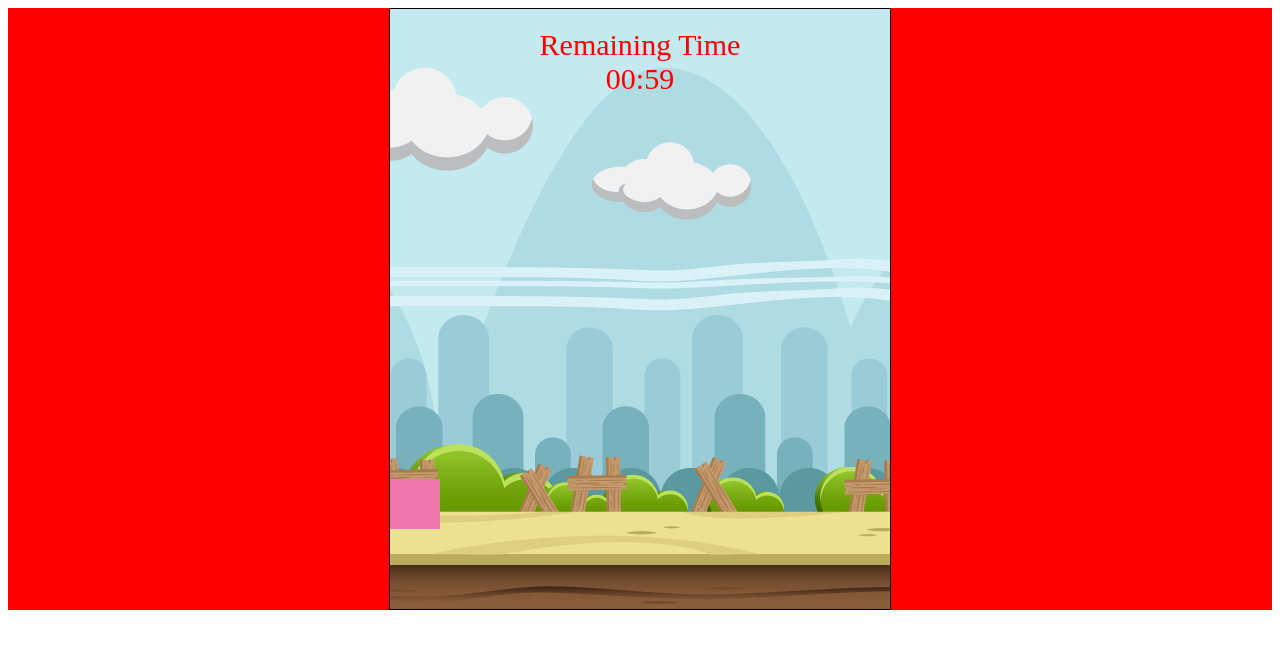
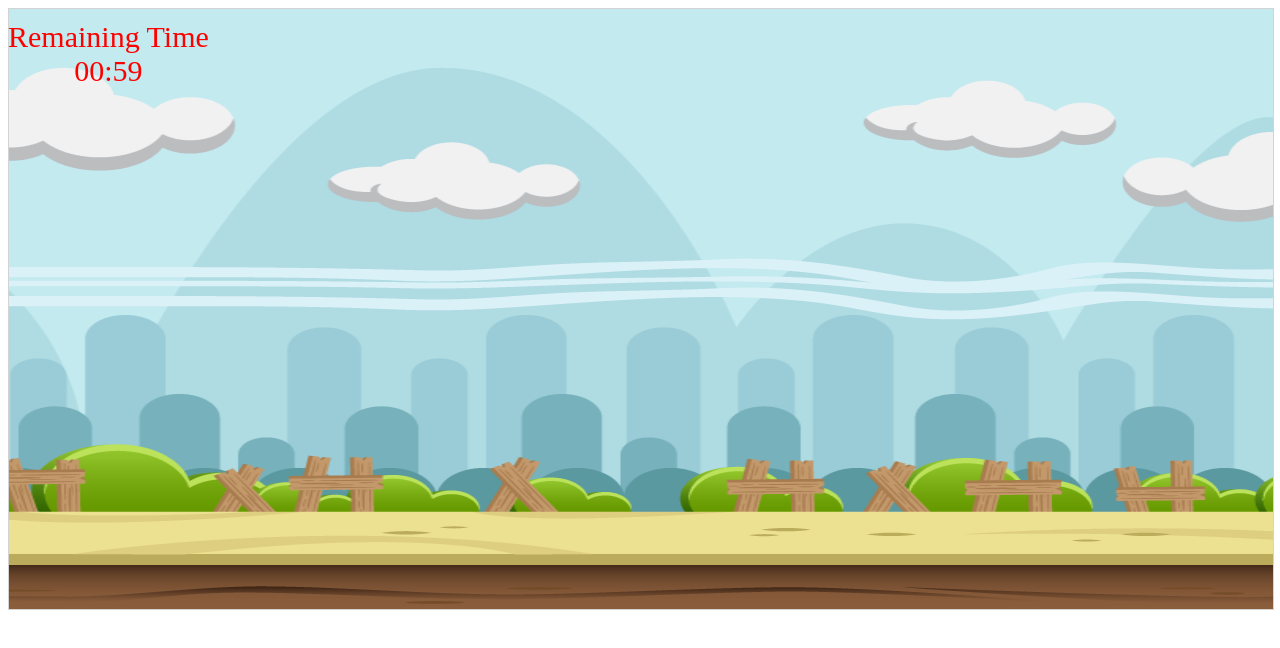
Before and after one commit to AsmaaTaha/Game-Project, a website: page index.html in a window 1280 px wide. Both pictures are taken after a click on the button "Start Game". Drawn offline with Linux system fonts and the light colour scheme.

Commit message:
organizing classes

```diff
--- a/index.html
+++ b/index.html
@@ -10,13 +10,11 @@
 </head>
 
 <body>
-<div class="svg-window">
-    <svg id="svgLayout" width="500" height="600"  style="border:1px solid black;background-image: url(images/background.png)">
-    </svg>
+
     <div class="time-show">Remaining Time <div class="real-time" id="time">01:00</div></div>
     <input type="button" value="Start Game" id="start">
-</div>
-    <script src="script.js"></script>
+    <!-- <script src="script.js"></script> -->
+    <script src="main.js"></script>
 </body>
 
 </html>
--- /dev/null
+++ b/main.js
@@ -0,0 +1,64 @@
+var startbtn = document.getElementById("start");
+var timer = document.getElementById("time");
+var time = document.getElementsByClassName("time-show");
+
+startbtn.addEventListener("click", function () {
+    startbtn.style.display = "none";
+    time[0].style.display = "block";
+    timer.style.display = "flex";
+    var minutes = 60 * 1,
+        display = document.querySelector('#time');
+    startTimer(minutes, display);
+    clicked = true;
+});
+function startTimer(duration, display) {
+
+    var timer = duration, minutes, seconds;
+    setInterval(function () {
+        minutes = parseInt(timer / 60, 10)
+        seconds = parseInt(timer % 60, 10);
+
+        minutes = minutes < 10 ? "0" + minutes : minutes;
+        seconds = seconds < 10 ? "0" + seconds : seconds;
+
+        display.textContent = minutes + ":" + seconds;
+
+        if (--timer < 0) {
+            // alert("TIME OUT")
+            drawSquare(sqaure, 0, 470, 50, 50, "#ee76ad");
+            timer = duration;
+        }
+    }, 1000);
+}
+
+class Shape {
+    constructor(width, height, color, x, y, type) {
+        this.width = width;
+        this.height = height;
+        this.color = color;
+        this.x = x;
+        this.y = y;
+        this.type = type;
+        this.score = 0;
+        this.speedX = 0;
+        this.speedY = 0;
+        this.gravity = 0;
+        this.gravitySpeed = 0;
+    }
+    drawCanvas() {
+        var canvas = document.createElement("canvas");
+        canvas.width = window.innerWidth - 30;
+        canvas.height = 600;
+        this.context = canvas.getContext("2d");
+        canvas.setAttribute('class', "window");
+        document.body.insertBefore(canvas, document.body.childNodes[0]);
+        // this.frameNo = 0;
+        // this.interval = setInterval(updateGameArea, 20);
+    }
+    drawShape() {
+
+    }
+}
+
+var s = new Shape(100, 100, "red", 560, 500, "square");
+s.drawCanvas();
--- /dev/null
+++ b/sass/components/_canvas.scss
@@ -0,0 +1,10 @@
+canvas {
+    border: 1px solid #d3d3d3;
+    background-image:url("background.png");
+    background-repeat: no-repeat;
+    background-size: 100% 100%;
+    background-color: #686363a6;
+    display: block;
+    /* margin: auto; */
+    /* transform: rotate(20deg) */
+}
--- a/sass/components/_svglayout.scss
+++ /dev/null
@@ -1,20 +0,0 @@
-#sq{
-    -webkit-transition: all 0.3s ease-in-out;
-    -moz-transition: all 0.3s ease-in-out;
-    -o-transition: all 0.3s ease-in-out;
-    transition: all 0.3s ease-in-out;
-}
-#svgLayout{
-    -webkit-transition: all 0.3s ease-in-out;
-    -moz-transition: all 0.3s ease-in-out;
-    -o-transition: all 0.3s ease-in-out;
-    transition: all 0.3s ease-in-out;
-}
-.svg-window
-{
-    position: relative;
-    background-color:red;
-    display: flex;
-    justify-content: center;
-    align-content: center;
-}
--- /dev/null
+++ b/sass/layout/_body-layout.scss
@@ -0,0 +1,12 @@
+.window
+{
+    // position: relative;
+    background-image: url(../../images/background.png);
+    width: 100%;
+    height: 600px;
+    background-size: 100% 100%;
+    background-repeat: no-repeat;
+    display: flex;
+    justify-content: center;
+    align-content: center;
+}
--- a/sass/main.scss
+++ b/sass/main.scss
@@ -1,6 +1,8 @@
 @import 'base/animation';
 
 @import 'components/btn';
+@import 'components/canvas';
 @import 'components/rectangle';
 @import 'components/time';
-@import 'components/svglayout';
+
+@import 'layout/body-layout';
```
Also changed, not shown: css/style.css.
